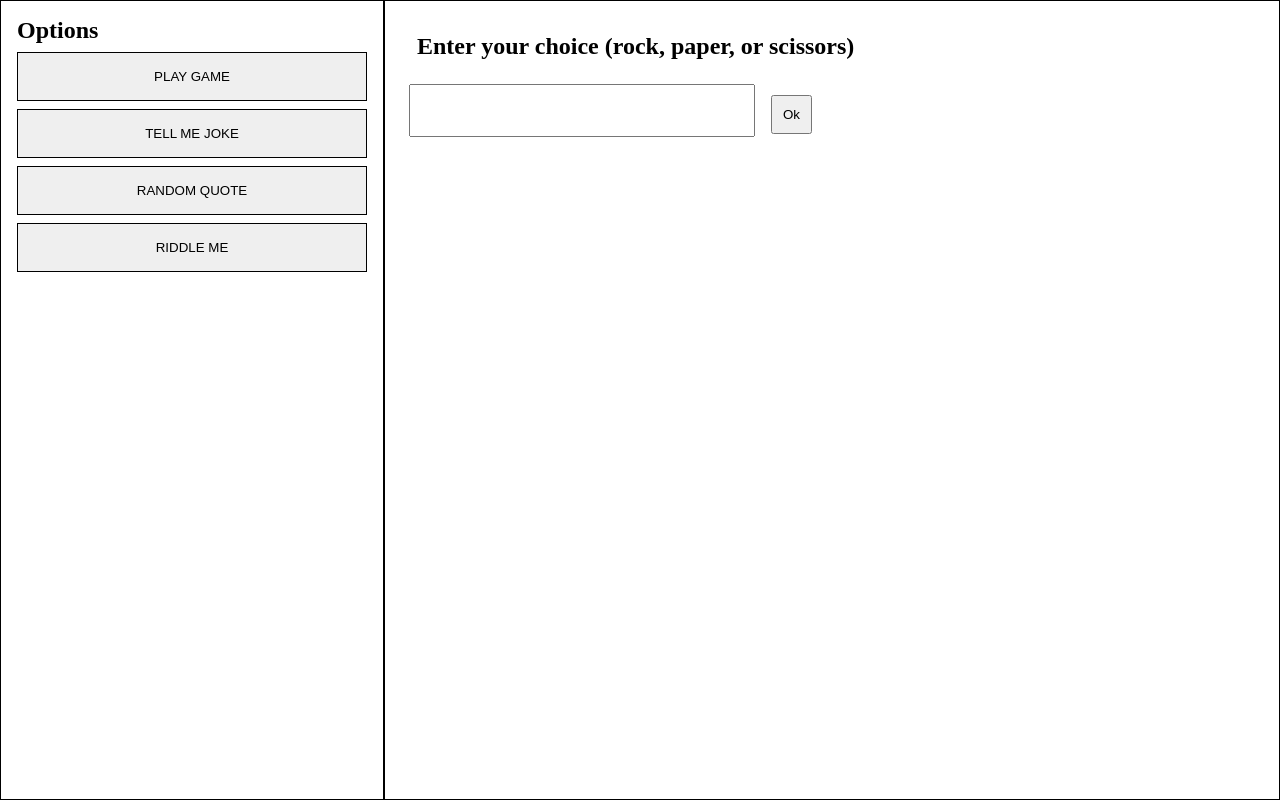
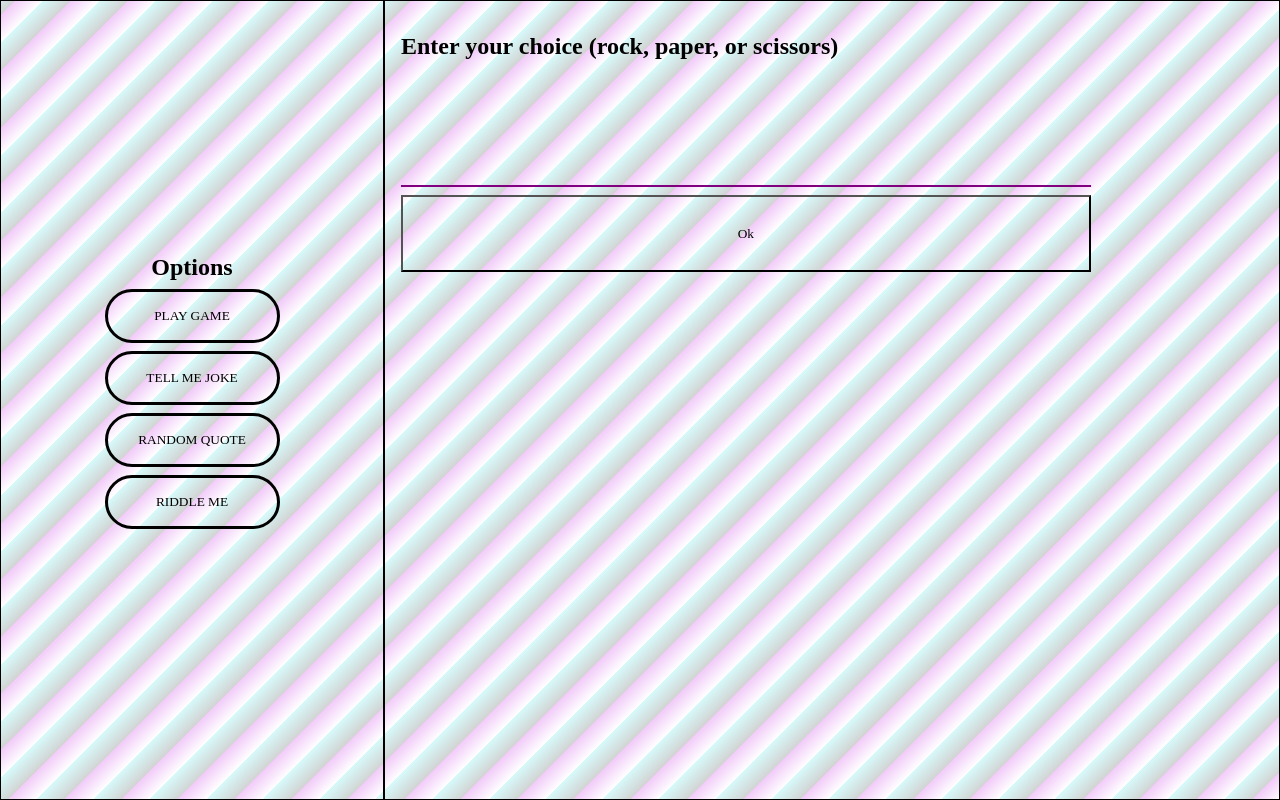
Before and after one commit to Sahien03/First, a plain HTML site: page index.html in a window 1280 px wide. Both pictures are taken after a click on the button "PLAY GAME". Drawn offline with Linux system fonts and the light colour scheme.

Commit message:
Update style.css

```diff
--- a/style.css
+++ b/style.css
@@ -1,54 +1,93 @@
-*{
+* {
   margin: 0;
   box-sizing: border-box;
+  font-family: "Times New Roman", Times, serif;
 }
 .container {
   height: 100vh;
+  background-image: repeating-linear-gradient(
+    -45deg,
+    #ffffff 0px,
+    #f0c6f8eb 20px,
+    #5e636147 20px,
+    #b5f5f68a 40px
+  );
 }
 /*_____layout_____*/
-.container,.static-section{
-  display: flex;
-}
-.static-section {
-  width: 30%;
-  flex-direction: column;
-}
-.action-section {
-  flex: 1;
-}
-/*_______padding margin_____*/
-.but,.static-section,.action-section{
-  padding:1rem;
-  border:1px solid black;
-}
-.but{
-  margin-top:0.5rem;
-}
-/*_____reveal answer_____ */
-#mylink{
-  display:none;
-}
-
-.action-section h1,.action-section  input,.action-section button,.action-section p,h3{
-  margin:0.5rem;
-  padding: 0.5rem;
-}
-/*___setting color____*/
-.action-section p,h3{
-  color:red;
-}
-@media (max-width:576px){
-.container{
+.container {
   display: grid;
   grid-template-rows: 1fr 1fr;
 }
-.static-section{
-  width:100%;
-  height:auto;
+.static-section {
+  display: flex;
+  flex-direction: column;
+  align-items: center;
+  justify-content: center;
+  width: 100%;
+  height: auto;
+}
+/*_______padding margin_____*/
+.but,
+.static-section,
+.action-section {
+  padding: 1rem;
+  border: 1px solid black;
+}
+.but {
+  margin-top: 0.5rem;
+  border-radius: 50px;
+  border: 3px solid;
+  width: 50%;
+}
+/*_____reveal answer_____ */
+#mylink {
+  display: none;
+}
+.but:hover {
+  color: #053c3cdd;
+  border: 2px solid #929797;
 }
 .action-section {
-   display: grid;
-   grid-template-rows:repeat(5,1fr);
+  display: grid;
+  grid-template-rows: repeat(9, 1fr);
   overflow-y: scroll;
+}
+.action-section h1,
+.action-section input,
+.action-section button {
+  margin-top: 0.5rem;
+  padding-top: 0.5rem;
+}
+.action-section input,
+.action-section button,
+.but {
+  background-color: transparent;
+}
+.action-section input {
+  border: 0;
+  border-bottom: 2px solid purple;
+  outline: none;
+}
+.action-section input,
+.action-section button {
+  width: 80%;
+}
+
+/*___setting color____*/
+.action-section p,
+h3 {
+  color: #062f10ec;
+}
+@media (min-width: 1024px) {
+  .container,
+  .static-section {
+    display: flex;
+  }
+  .static-section {
+    width: 30%;
+    flex-direction: column;
+  }
+  .action-section {
+    flex: 1;
   }
 }
```
